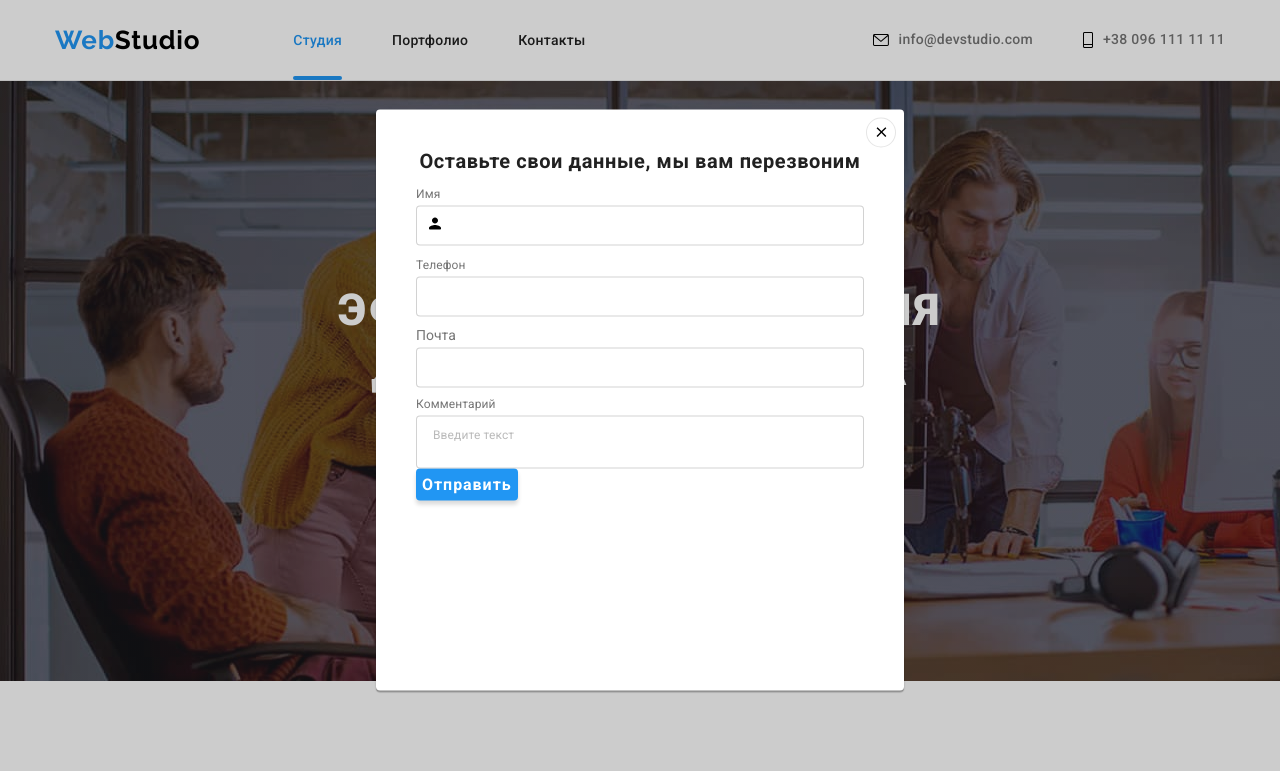
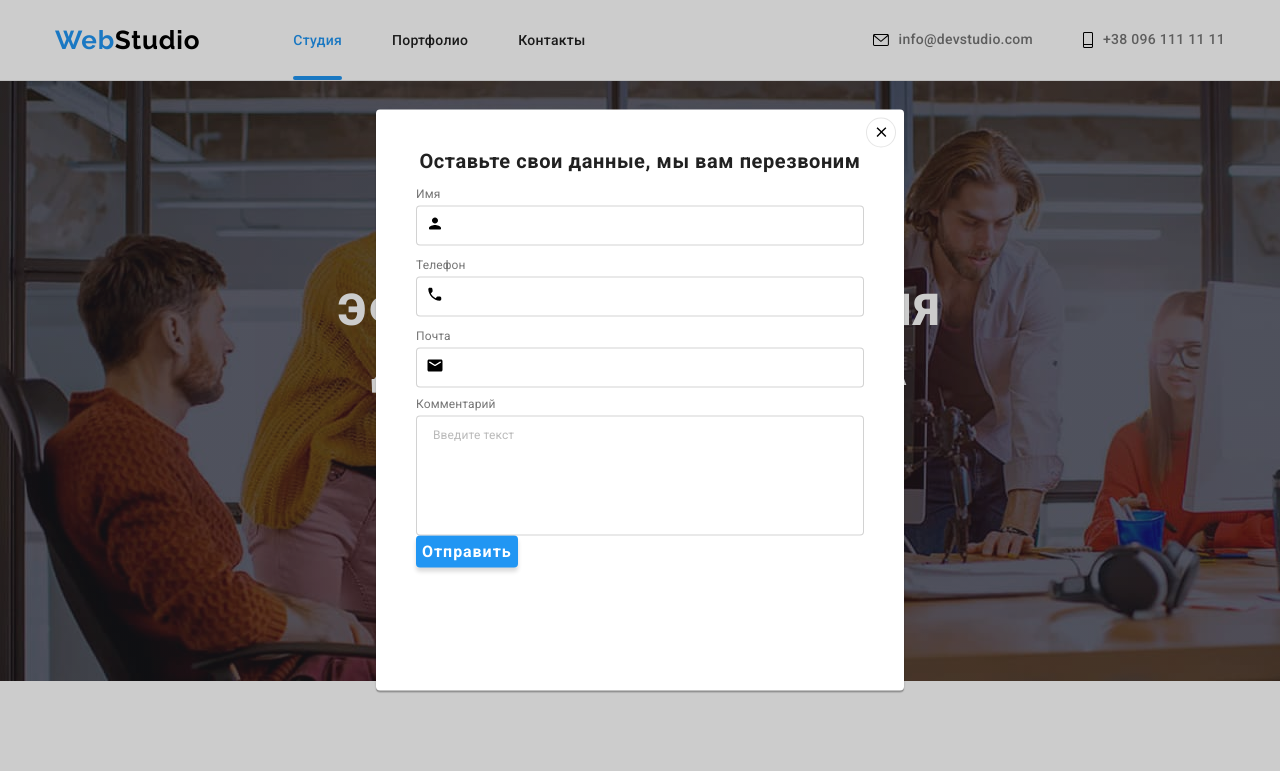
Before and after one commit to OlegKravinskyy/goit-markup-hw-06, a plain HTML site: page index.html in a window 1280 px wide. Both pictures are taken after a click on the button "Заказать услугу". Shown: the top 771 px of the page. Drawn offline with nearby package versions, Linux system fonts and the light colour scheme.

Commit message:
Added icons in modal

```diff
--- a/css/style.css
+++ b/css/style.css
@@ -801,10 +801,17 @@ ol {
 .modal-text {
   resize: none;
   width: 100%;
+  height: 120px;
   margin-top: 4px;
   padding: 12px 16px 12px 16px;
   border: 1px solid rgba(33, 33, 33, 0.2);
   border-radius: 4px;
+  outline: none;
+  transition: border-color var(--main-transition-time) var(--cubic);
+}
+
+.modal-text:focus {
+  border-color: var(--logo-color-left);
 }
 
 .modal-text::placeholder {
@@ -831,7 +838,8 @@ ol {
   transition: background-color var(--main-transition-time) var(--cubic);
 }
 
-.modal-btn:hover {
+.modal-btn:hover,
+.modal-btn:focus {
   background-color: var(--btn-hover-color);
 }
 
--- a/index.html
+++ b/index.html
@@ -77,10 +77,10 @@
                   <label class="modal-label" for="user-name">Имя</label>
                   <div class="modal-input-wrap">
                     <input
+                      id="user-name"
                       type="text"
                       class="modal-input"
                       name="user-name"
-                      id="user-name"
                       required
                     />
                     <svg class="input-icon" width="18">
@@ -90,12 +90,27 @@
                 </div>
                 <div class="modal-field">
                   <label class="modal-label" for="user-tel">Телефон</label>
-                  <input type="tel" class="modal-input" name="user-tel" id="user-tel" required />
+                  <div class="modal-input-wrap">
+                    <input type="tel" class="modal-input" name="user-tel" id="user-tel" required />
+                    <svg class="input-icon" width="18">
+                      <use href="./images/icons/symbol-defs.svg#icon-phone-black"></use>
+                    </svg>
+                  </div>
                 </div>
                 <div class="modal-field">
-                  <label class="modal-label"></label>
-                  Почта
-                  <input type="email" class="modal-input" name="user-email" required />
+                  <label class="modal-label" for="user-email">Почта</label>
+                  <div class="modal-input-wrap">
+                    <input
+                      type="email"
+                      class="modal-input"
+                      name="user-email"
+                      id="user-email"
+                      required
+                    />
+                    <svg class="input-icon" width="18">
+                      <use href="./images/icons/symbol-defs.svg#icon-email-black"></use>
+                    </svg>
+                  </div>
                 </div>
                 <div class="modal-field-comment">
                   <label class="modal-comment">
```
